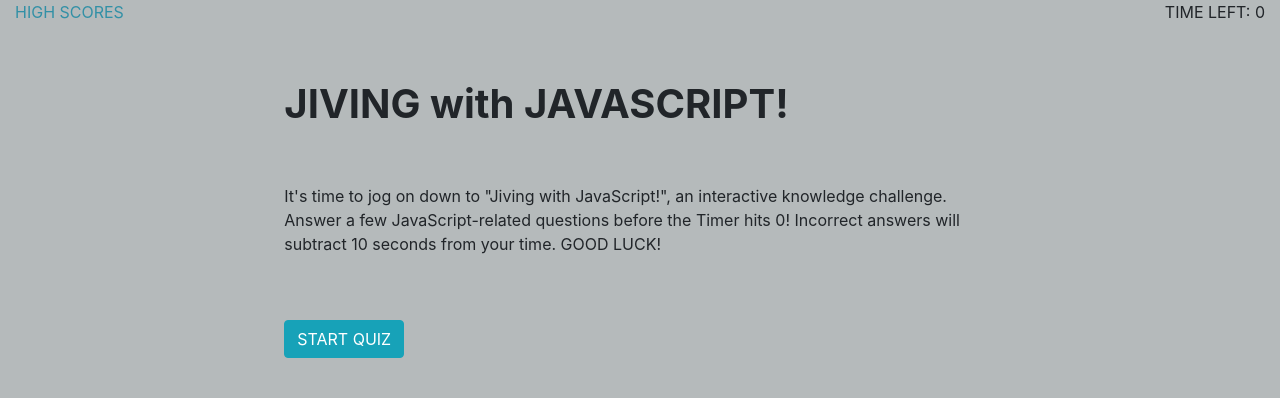
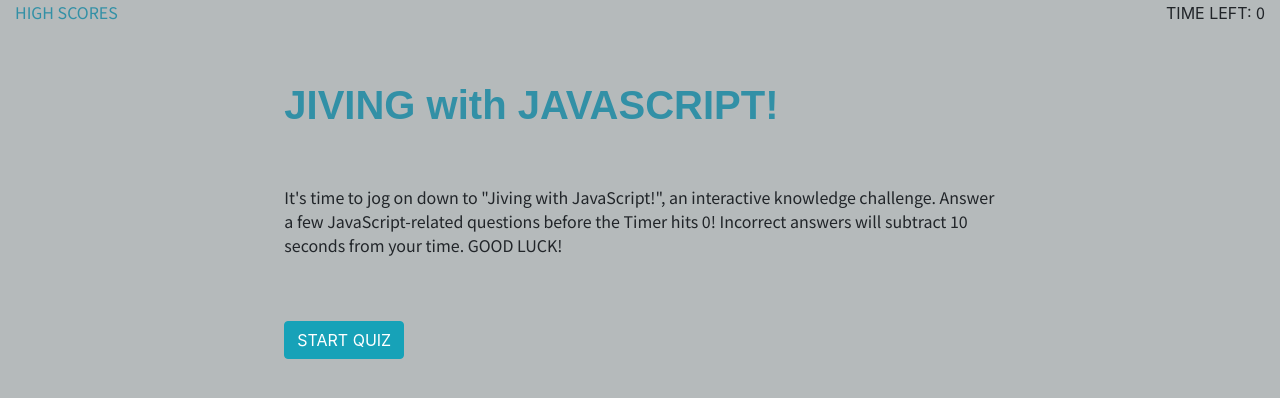
Before and after one commit to SavannahF/CodeQuiz, a plain HTML site: page index.html in a window 1280 px wide. Drawn offline with nearby package versions, Linux system fonts and the light colour scheme.

Commit message:
fixed css error

```diff
--- a/assets/script.js
+++ b/assets/script.js
@@ -273,7 +273,7 @@ clearHighScoreBtn.addEventListener("click", function () {
   window.localStorage.removeItem("high scores");
   listOfHighScores.innerHTML = "Clean Slate!";
   listOfHighScores.setAttribute(
-    "style"
-    // "font-family: 'FUN', sans-serif; font-style: italic;"
+    "style",
+    "font-family: 'Noto Sans JP', sans-serif; font-style: italic;"
   );
 });
--- a/assets/style.css
+++ b/assets/style.css
@@ -3,19 +3,19 @@ body {
 }
 
 h1,
-h2,{
-    color:#3290A6;
+h2 {
+    color: #3290A6;
     font-family: 'Montserrat', sans-serif;
 }
 
 a {
     color: #3290A6;
-    /* font-family: 'FUN', sans-serif; */
+    font-family: 'Noto Sans JP', sans-serif;
 }
 
 a:hover {
     color: #1a3135;
-    /* font-family: 'FUN', sans-serif; */
+    font-family: 'Noto Sans JP', sans-serif;
 }
 
 .btn:focus, .btn:active, .btn:visited {
@@ -29,9 +29,10 @@ a:hover {
     font-weight: bold;
 }
 
-/* span,
+span,
 p {
-    font-family: 'FUN', sans-serif; */
+    font-family: 'Noto Sans JP', sans-serif;
+}
 
 #questionTitle {
     font-size: 20px;
--- a/index.html
+++ b/index.html
@@ -18,7 +18,10 @@
     <link rel="stylesheet" href="assets/style.css" />
 
     <!--**NEED TO PICK FUN FONT; LINK IN CSS** Font Link -->
-    <!-- <link href="" rel="stylesheet" /> -->
+    <link
+      href="https://fonts.googleapis.com/css?family=Noto+Sans+JP"
+      rel="stylesheet"
+    />
   </head>
   <body>
     <!-- Main Container -->
```
Also changed, not shown: assets/IMG_HIGHSCORES.png (added), assets/IMG_LANDING.png (added), assets/IMG_QUESTION1.png (added), assets/IMG_QUESTION2.png (added), 1 other file.
